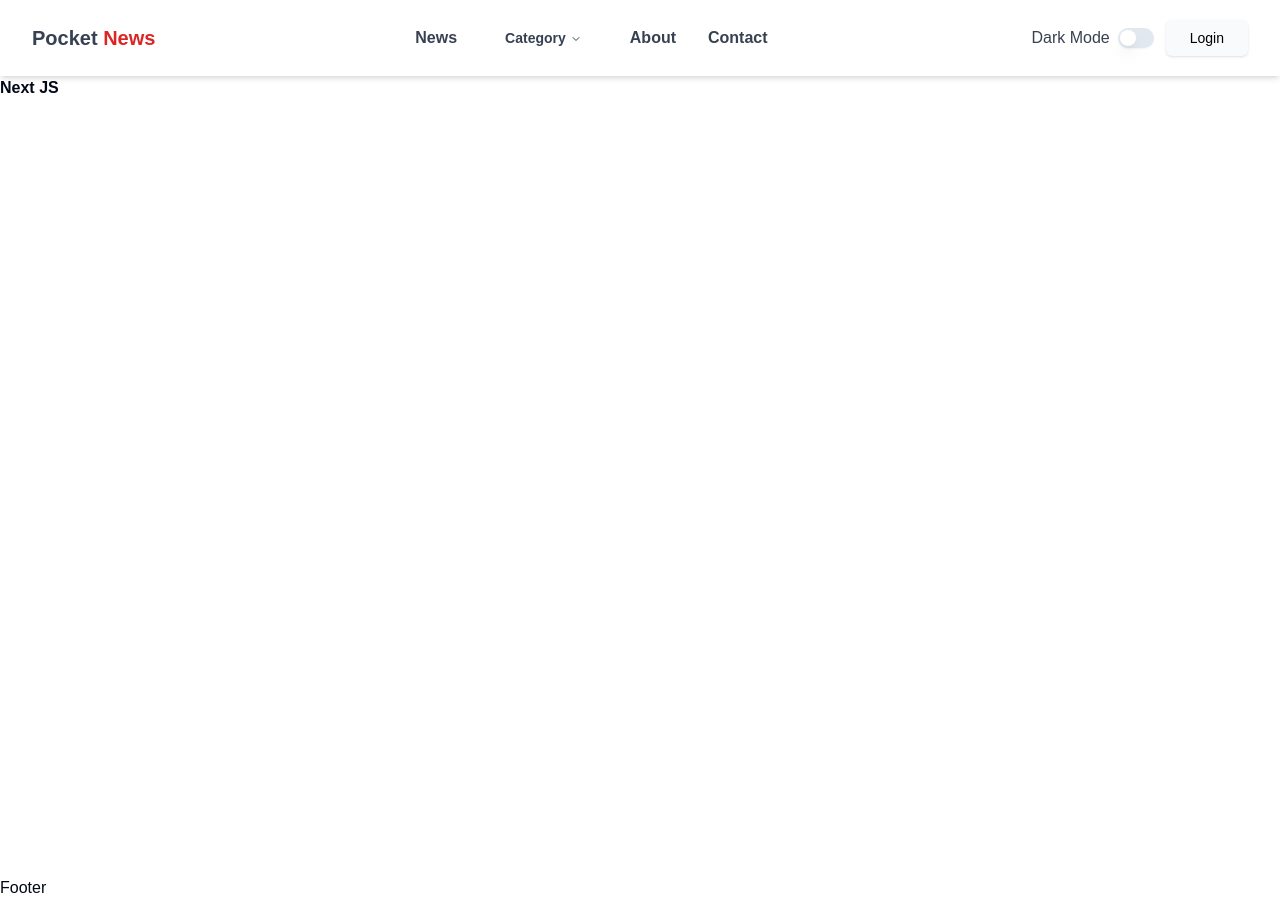
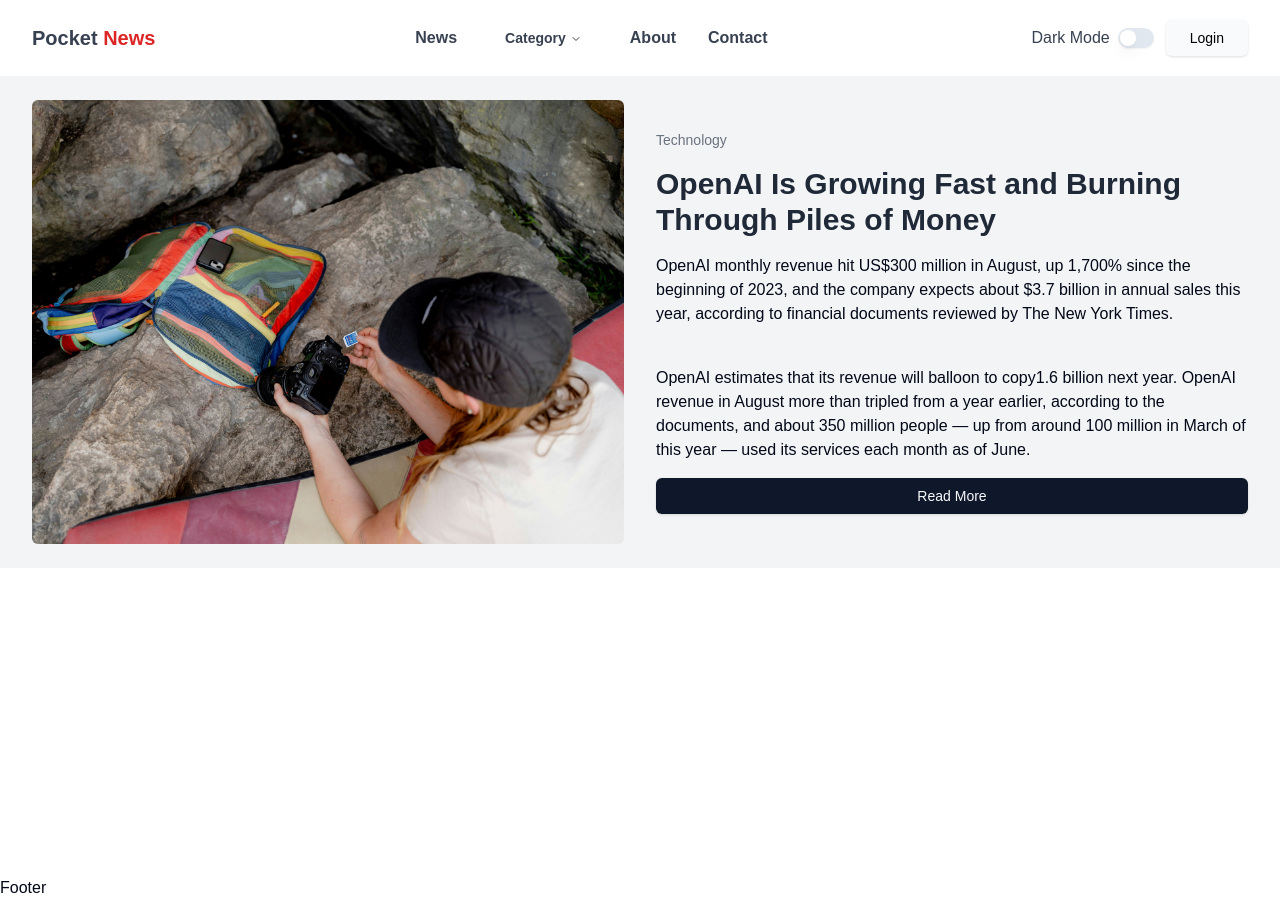
Before and after one commit to debarup24/PocketNews-a-news-portal, a Next.js app: page / in a window 1280 px wide. Built offline with nearby package versions, Linux system fonts and the light colour scheme.

Commit message:
News portal

```diff
--- /dev/null
+++ b/src/app/about/page.tsx
@@ -0,0 +1,9 @@
+import React from 'react'
+
+const aboutpage = () => {
+  return (
+    <div>aboutpage</div>
+  )
+}
+
+export default aboutpage
--- /dev/null
+++ b/src/app/contact/page.tsx
@@ -0,0 +1,9 @@
+import React from 'react'
+
+const contactpage = () => {
+  return (
+    <div>contactpage</div>
+  )
+}
+
+export default contactpage
--- /dev/null
+++ b/src/app/news/page.tsx
@@ -0,0 +1,9 @@
+import React from 'react'
+
+const Newspage = () => {
+  return (
+    <div>Newspage</div>
+  )
+}
+
+export default Newspage
--- a/src/app/page.tsx
+++ b/src/app/page.tsx
@@ -1,8 +1,10 @@
+import Banner from "@/components/Banner";
 import Image from "next/image";
 
 export default function Home() {
   return (
-    <div> <h1 className="font-bold">Next JS</h1>
+    <div>
+      <Banner/>
     </div>
   );
 }
--- /dev/null
+++ b/src/components/Banner.tsx
@@ -0,0 +1,34 @@
+import React from 'react'
+import Image from 'next/image'
+
+import bannerImg from "@/assets/bannerImg.jpg"
+import { Button } from './ui/button'
+
+const Banner = () => {
+  return (
+    <section className='bg-gray-100 py-6'>
+        <div className='max-w-7xl mx-auto grid grid-cols-1 md:grid-cols-2 lg:grid-cols-2 items-center gap-8 px-4 sm:px-6 md:px-6 lg:px-8'>
+            <div className='w-full'>
+            <Image
+           src={bannerImg}
+          alt="Picture of the author"
+         placeholder="blur" // Optional blur-up while loading
+         className='w-full h-auto object-cover rounded-md'
+    />
+       </div>
+
+         <div className='flex flex-col space-y-4'>
+            <h4 className='text-sm font-medium text-gray-500'>Technology</h4>
+            <h2 className='text-3xl font-bold text-gray-800'>OpenAI Is Growing Fast and Burning Through Piles of Money</h2>
+            <p>OpenAI monthly revenue hit US$300 million in August, up 1,700% since the beginning of 2023, and the company expects about $3.7 billion in annual sales this year, according to financial documents reviewed by The New York Times. </p> <br /> <p> OpenAI estimates that its revenue will balloon to copy1.6 billion next year. OpenAI revenue in August more than tripled from a year earlier, according to the documents, and about 350 million people — up from around 100 million in March of this year — used its services each month as of June.</p>
+
+            <Button variant="default">Read More</Button>
+         </div>
+
+        </div>
+    </section>
+
+  )
+}
+
+export default Banner
--- a/src/components/Navbar.tsx
+++ b/src/components/Navbar.tsx
@@ -1,4 +1,4 @@
-
+"use client"
 
 import Link from 'next/link'
 import React from 'react'
@@ -6,12 +6,13 @@
 import { NavigationMenu, NavigationMenuContent, NavigationMenuItem, NavigationMenuLink, NavigationMenuList, NavigationMenuTrigger } from './ui/navigation-menu'
 import { Switch } from "@/components/ui/switch"
 import MobileMenu from './MobileMenu'
+import { usePathname } from 'next/navigation'
 
 
 
 
 const Navbar = () => {
-
+    const pathname = usePathname();
 
   return (
     <header className='py-5 text-gray-700 shadow-md  transition-colors duration-300'>
@@ -27,7 +28,7 @@
  <NavigationMenu className='hidden md:flex lg:flex'>
    <NavigationMenuList className='flex space-x-8'>
      <NavigationMenuItem>
-       <NavigationMenuLink href='/news' className='font-semibold' >News</NavigationMenuLink>
+       <NavigationMenuLink href='/news' className={` ${pathname === '/news' ? 'text-red-600 font-semibold' : ''}  hover:text-gray-500 font-semibold`} >News</NavigationMenuLink>
      </NavigationMenuItem>
      <NavigationMenuItem>
        <NavigationMenuTrigger className='font-semibold'>Category</NavigationMenuTrigger>
@@ -48,11 +49,11 @@
       </NavigationMenuItem>
 
       <NavigationMenuItem>
-       <NavigationMenuLink href='/about' className='font-semibold'>About</NavigationMenuLink>
+       <NavigationMenuLink href='/about' className={` ${pathname === '/about' ? 'text-red-600 font-semibold' : ''} font-semibold hover:text-gray-500`}>About</NavigationMenuLink>
      </NavigationMenuItem>
 
      <NavigationMenuItem>
-       <NavigationMenuLink href='/contact' className='font-semibold'>Contact</NavigationMenuLink>
+       <NavigationMenuLink href='/contact' className={` ${pathname === '/contact' ? 'text-red-600 font-semibold' : ''} hover:text-gray-500 font-semibold`}>Contact</NavigationMenuLink>
      </NavigationMenuItem>
 
 
```
Also changed, not shown: src/assets/bannerImg.jpg (added).
